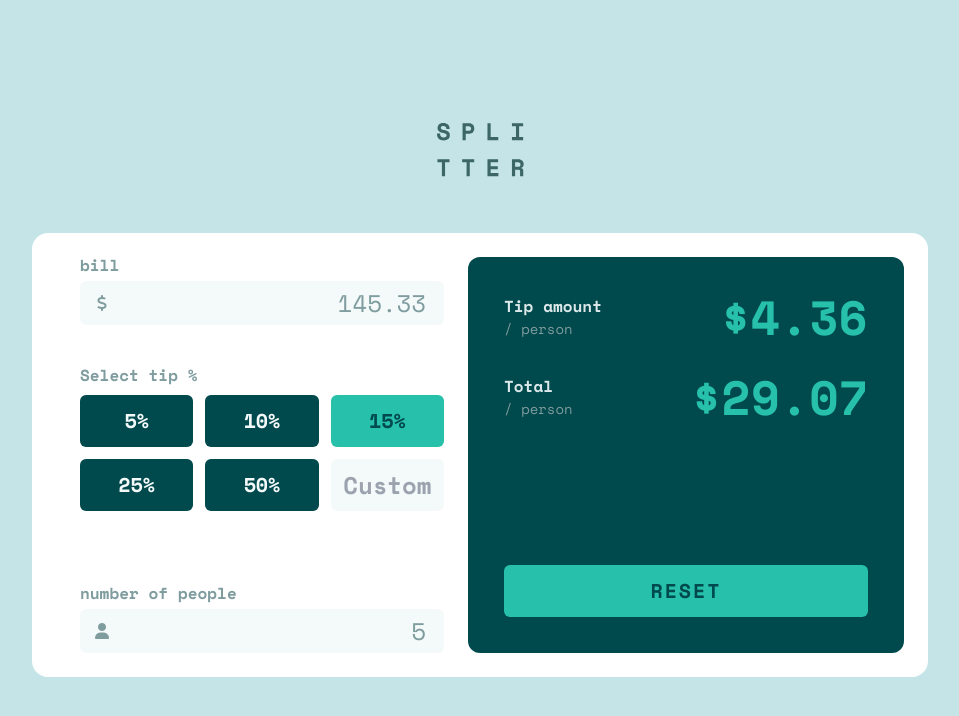
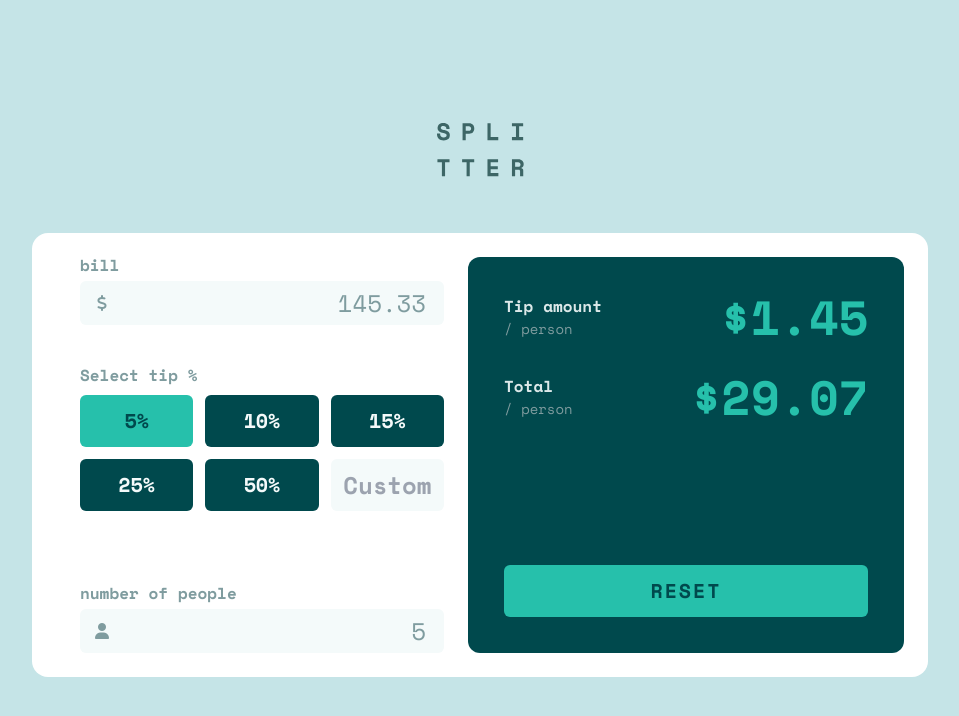
Before and after one commit to Maikolrm/tip-calculator, a React (Vite) app: page / in a window 1280 px wide. Shown: the top 716 px of the page, without its empty margins (160-1119 px from the left). Built offline with nearby package versions, Linux system fonts and the light colour scheme.

Commit message:
Project - App - setting default selected tip ( 5% )

```diff
--- a/src/App.jsx
+++ b/src/App.jsx
@@ -15,7 +15,7 @@ function App() {
     bill: 145.33,
     people: 5,
     tips: [5, 10, 15, 25, 50],
-    selectedTip: { index: 2, value: 15 },
+    selectedTip: { index: 0, value: 5 },
     amount: 0,
     total: 0
   }
```
